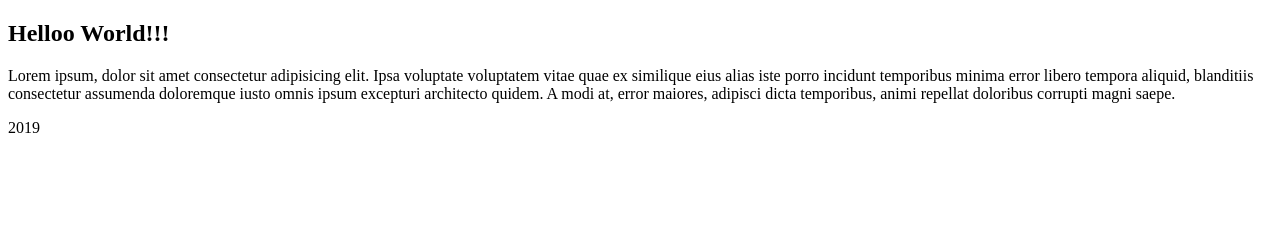
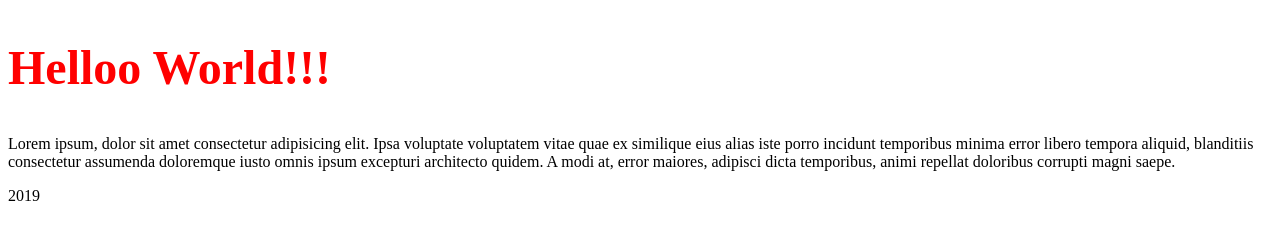
Before and after one commit to tunjiakanbi/vct1121, a plain HTML site: page index.html in a window 1280 px wide. Drawn offline with Linux system fonts and the light colour scheme.

Commit message:
added some style

```diff
--- a/index.html
+++ b/index.html
@@ -1,16 +1,28 @@
 <!DOCTYPE html>
 <html lang="en">
+
 <head>
     <meta charset="UTF-8">
     <meta name="viewport" content="width=device-width, initial-scale=1.0">
     <meta http-equiv="X-UA-Compatible" content="ie=edge">
     <title>VCT1121 Git Demo</title>
+    <style>
+        h1 {
+            color: red;
+            font-size: 3em;
+        }
+    </style>
 </head>
+
 <body>
     <section>
         <h1>Helloo World!!!</h1>
-        <p>Lorem ipsum, dolor sit amet consectetur adipisicing elit. Ipsa voluptate voluptatem vitae quae ex similique eius alias iste porro incidunt temporibus minima error libero tempora aliquid, blanditiis consectetur assumenda doloremque iusto omnis ipsum excepturi architecto quidem. A modi at, error maiores, adipisci dicta temporibus, animi repellat doloribus corrupti magni saepe.</p>
+        <p>Lorem ipsum, dolor sit amet consectetur adipisicing elit. Ipsa voluptate voluptatem vitae quae ex similique
+            eius alias iste porro incidunt temporibus minima error libero tempora aliquid, blanditiis consectetur
+            assumenda doloremque iusto omnis ipsum excepturi architecto quidem. A modi at, error maiores, adipisci dicta
+            temporibus, animi repellat doloribus corrupti magni saepe.</p>
     </section>
     <footer>2019</footer>
 </body>
+
 </html>
```
